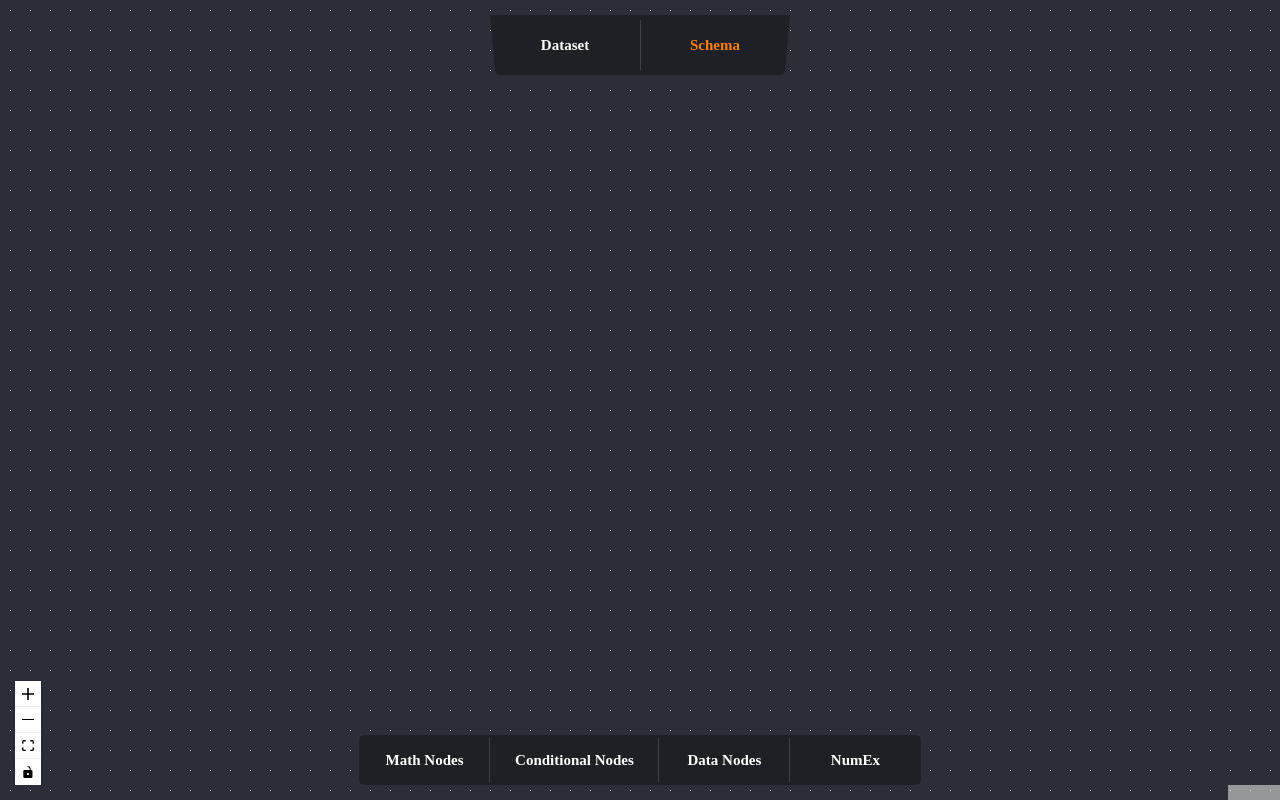
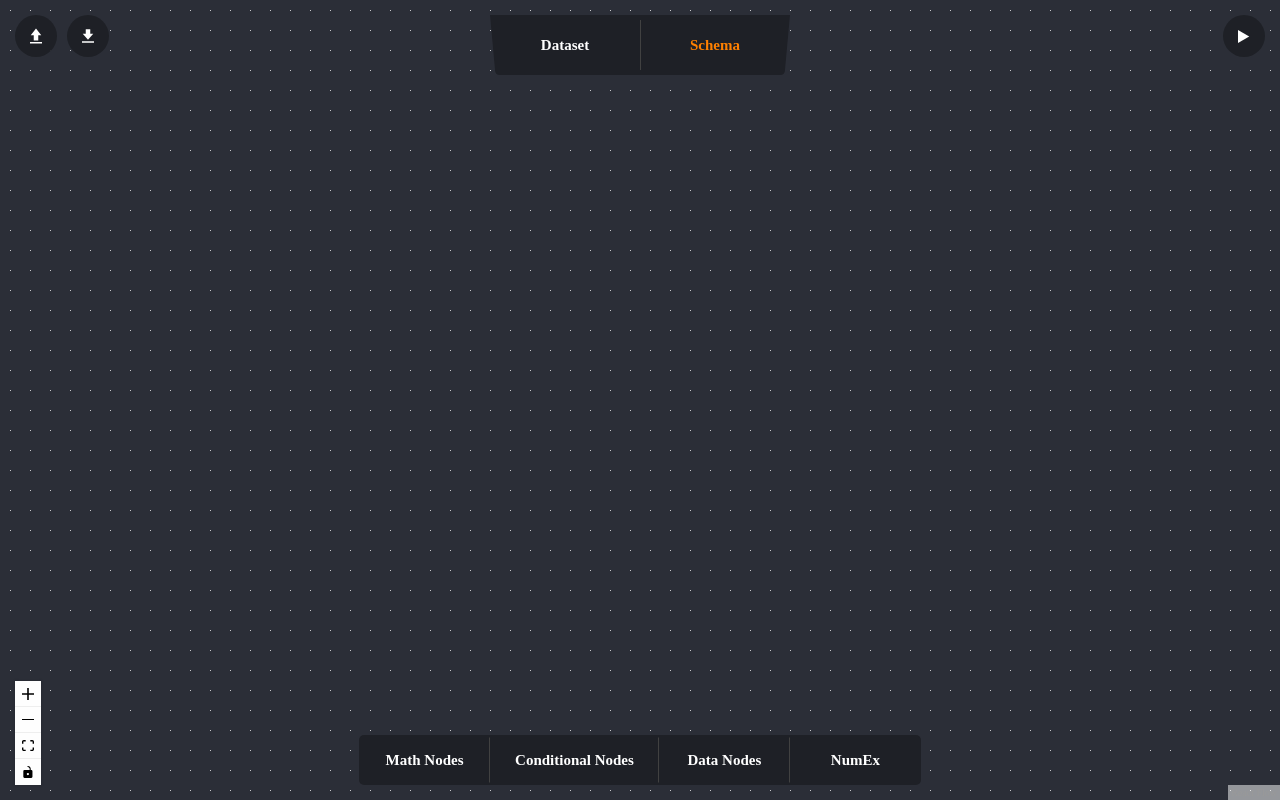
Before and after one commit to ShreyasParthaje/Graphiler, a React app in the folder Frontend/: page / in a window 1280 px wide. Both pictures are taken after a click on the button "Schema". Built offline with nearby package versions, Linux system fonts and the light colour scheme; the HTML template or start-up script is replaced by a standard one; a web font is replaced by a local one.

Commit message:
Updated design for schema page

```diff
--- /dev/null
+++ b/Frontend/src/components/Run.jsx
@@ -0,0 +1,15 @@
+import React from 'react'
+import runLogo from '../assets/run.svg'
+import '../styles/components/ActionButton.css'
+
+function Run() {
+  return (
+    <div>
+      <button className='ActionButton'>
+        <img src={runLogo} alt="run" style={{ display: 'block', width: '12px', height: '13px' }} />
+      </button>
+    </div>
+  )
+}
+
+export default Run
--- /dev/null
+++ b/Frontend/src/components/UploadDownload.jsx
@@ -0,0 +1,19 @@
+import React from 'react'
+import uploadLogo from '../assets/upload.svg'
+import downloadLogo from '../assets/download.svg'
+import '../styles/components/ActionButton.css'
+
+function UploadDownload() {
+    return (
+        <div>
+            <button className='ActionButton'>
+                <img src={uploadLogo} alt="upload" />
+            </button>
+            <button className='ActionButton'>
+                <img src={downloadLogo} alt="download" />
+            </button>
+        </div>
+    )
+}
+
+export default UploadDownload
--- a/Frontend/src/pages/SchemaPage.jsx
+++ b/Frontend/src/pages/SchemaPage.jsx
@@ -5,6 +5,8 @@ import '../styles/pages/SchemaPage.css'
 
 import ToolBar from '../components/ToolBar';
 import TabBar from '../components/TabBar';
+import Run from '../components/Run.jsx'
+import UploadDownload from '../components/UploadDownload.jsx'
 
 import DatasetNode from '../components/nodes/DatasetNode.jsx'
 import NumExNode from '../components/nodes/NumExNode.jsx';
@@ -57,6 +59,12 @@ function SchemaPage({ pageIndex, setPageIndex }) {
         <Panel position='bottom-center'>
           <ToolBar setNodes={setNodes} setEdges={setEdges} />
         </Panel>
+        <Panel position='top-right'>
+          <Run />
+        </Panel>
+        <Panel position='top-left'>
+          <UploadDownload />
+        </Panel>
         <Background color='white' bgColor='#2B2E37' />
         <Controls />
       </ReactFlow>
--- /dev/null
+++ b/Frontend/src/styles/components/ActionButton.css
@@ -0,0 +1,25 @@
+.ActionButton {
+	width: 42px;
+	height: 42px;
+	border: 0;
+	border-radius: 50%;
+	background-color: #1E2026;
+	display: inline-flex;
+	align-items: center;
+	justify-content: center;
+	padding: 0;
+	cursor: pointer;
+	transition: background-color 0.18s ease, transform 0.18s ease;
+}
+
+.ActionButton img {
+	width: 18px;
+	height: 18px;
+	display: block;
+	filter: brightness(0) invert(1);
+}
+
+.ActionButton:hover {
+	background-color: #FF8000;
+	transform: translateY(-1px);
+}
--- a/Frontend/src/styles/pages/SchemaPage.css
+++ b/Frontend/src/styles/pages/SchemaPage.css
@@ -17,3 +17,8 @@
     margin-top: 0 !important;
     padding-top: 0 !important;
 }
+
+.SchemaSection .react-flow__panel.top.left > div {
+    display: flex;
+    gap: 10px;
+}
```
Also changed, not shown: Frontend/src/assets/run.svg.
